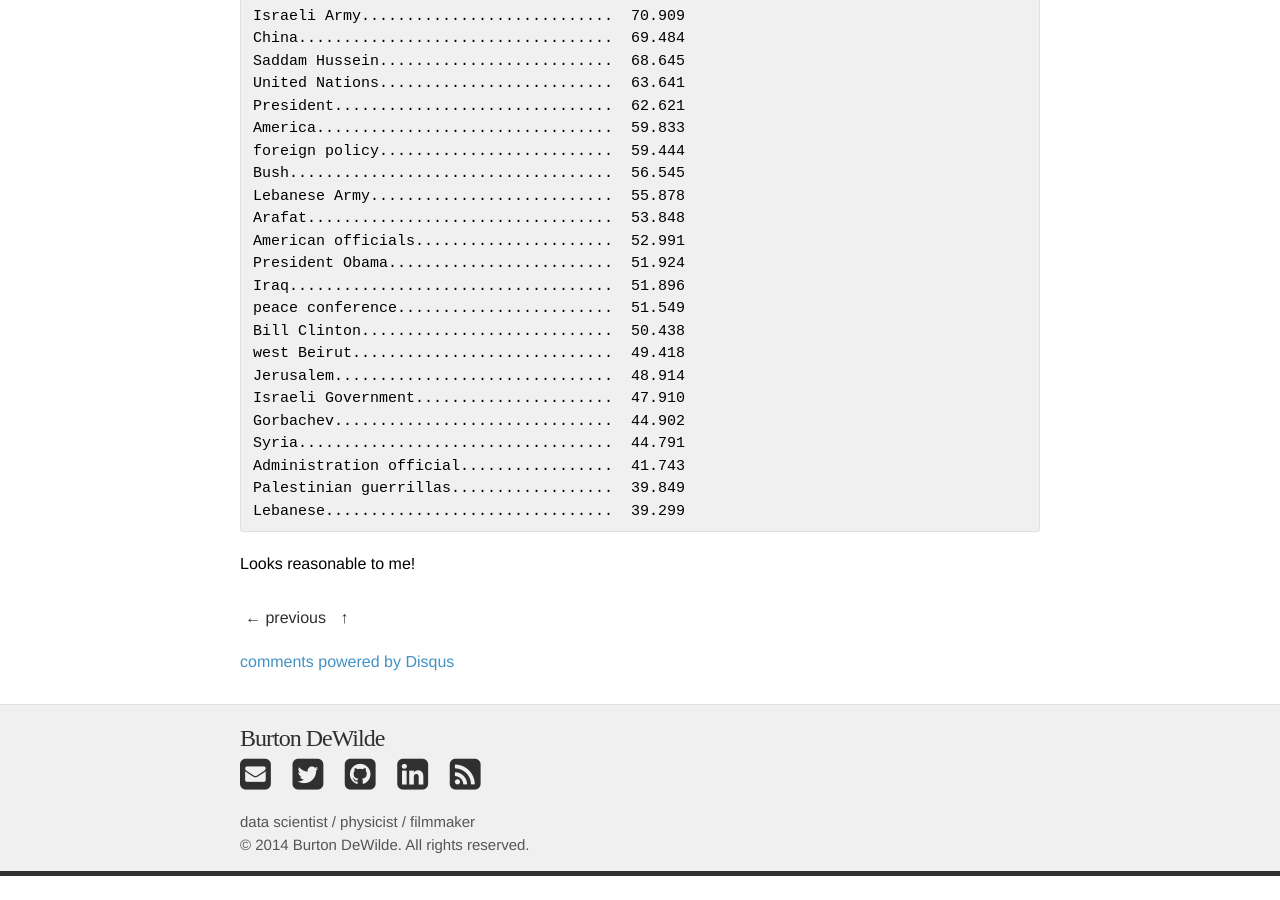
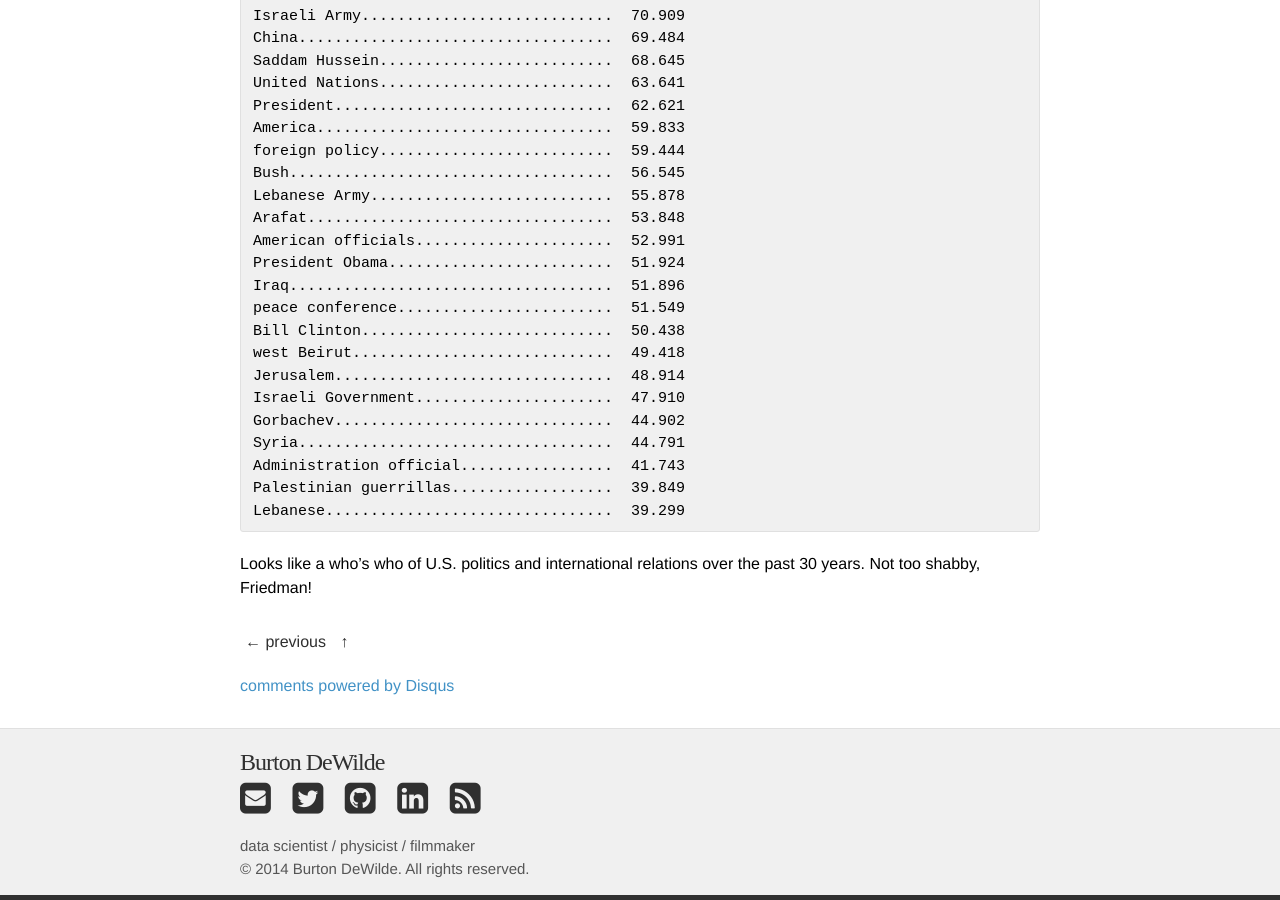
Before and after one commit to bdewilde/bdewilde.github.io, a Jekyll site: the page built from _posts/2014-09-23-intro-to-automatic-keyphrase-extraction.md, in a window 1280 px wide and 900 px high, scrolled down 12447 px. Built offline with Jekyll 4.4.1, drawn with Linux system fonts in a browser that asks for light colours; nearby versions of some CDN libraries; some web fonts are replaced; formulas are drawn with MathJax 3; comment, search, counter and statistics services are not loaded; before the commit the page ends 13323 px from its top, so only the background shows below that.

Commit message:
last sentence tweak

````diff
--- a/_posts/2014-09-23-intro-to-automatic-keyphrase-extraction.md
+++ b/_posts/2014-09-23-intro-to-automatic-keyphrase-extraction.md
@@ -424,4 +424,4 @@ Palestinian guerrillas..................  39.849
 Lebanese................................  39.299
 ```
 
-Looks reasonable to me!
+Looks like a who's who of U.S. politics and international relations over the past 30 years. Not too shabby, Friedman!
````
